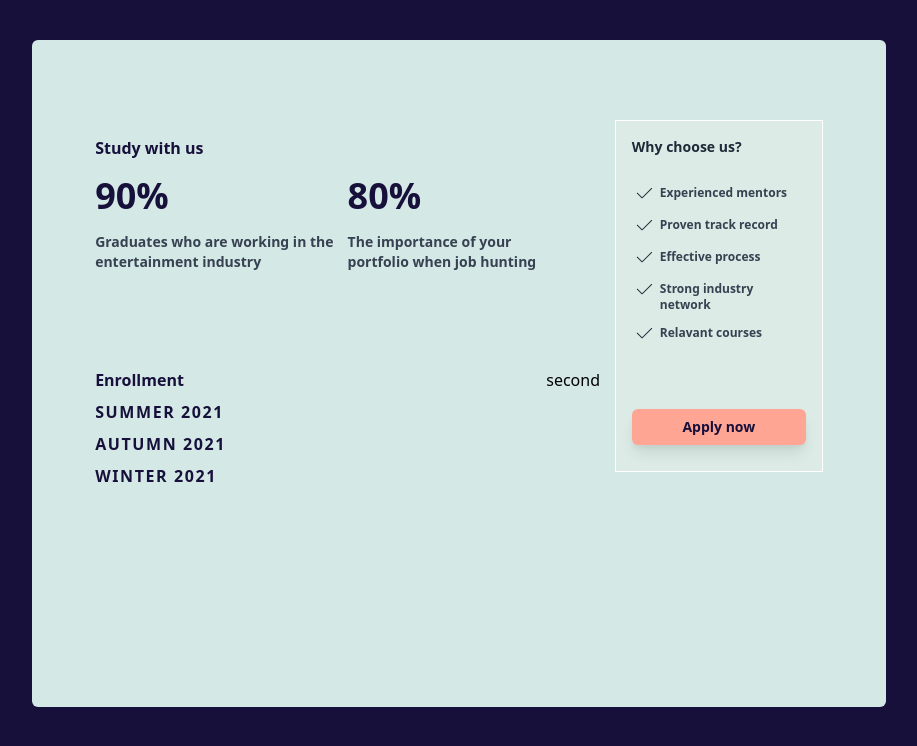
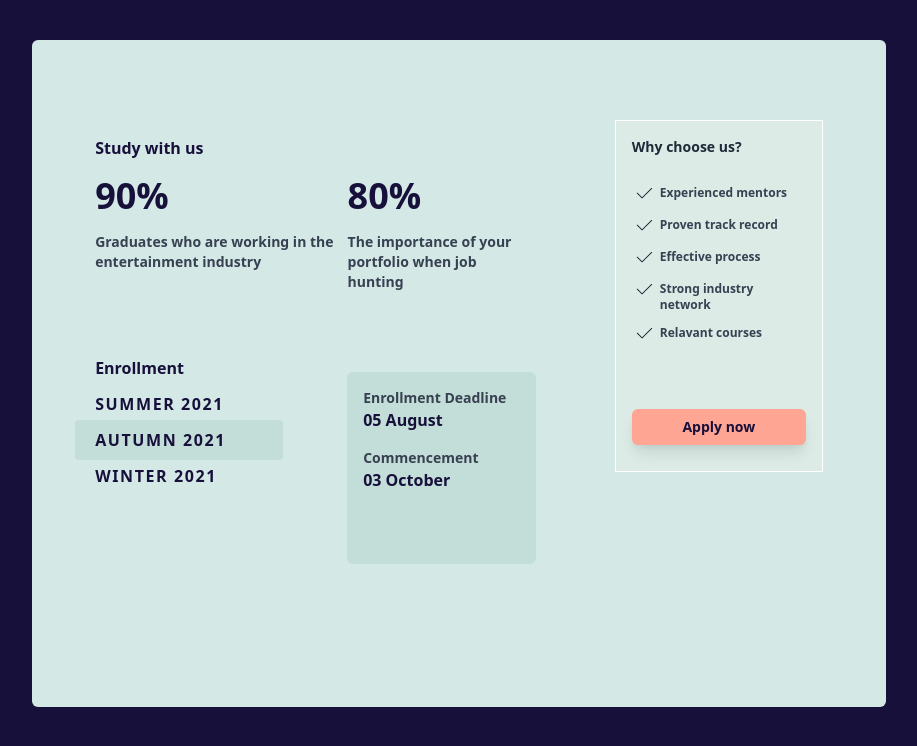
Before and after one commit to nasir-001/100-components, a Vue app: page /layout30 in a window 1280 px wide. Shown: the top 746 px of the page, without its empty margins (181-1098 px from the left). Built offline with nearby package versions, Linux system fonts and the light colour scheme; the HTML template or start-up script is replaced by a standard one.

Commit message:
add the middle text in the colored card

```diff
--- a/src/views/Layout30.vue
+++ b/src/views/Layout30.vue
@@ -19,28 +19,41 @@
               <div class="text-4xl text-layout30backgroundColor font-bold">
                 80%
               </div>
-              <div class="text-sm mr-10 text-gray-700 pt-4 font-semibold">
+              <div class="text-sm mr-20 text-gray-700 pt-4 font-semibold">
                 The importance of your portfolio when job hunting
               </div>
             </div>
           </div>
-          <div class="flex justify-between">
-            <div class="mt-24">
+          <div class="flex justify-start">
+            <div class="mt-16">
                <div class="font-semibold text-layout30backgroundColor">
                 Enrollment
                </div>
-               <div class="text-layout30backgroundColor pt-2 tracking-widest uppercase font-semibold">
+               <div class="text-layout30backgroundColor pt-3 tracking-widest uppercase font-semibold">
                  Summer 2021
                </div>
-               <div class="text-layout30backgroundColor pt-2 tracking-widest uppercase font-semibold">
-                 Autumn 2021
+               <div class="bg-layout30smallCardBackgroundColor mt-1 w-52 -ml-5 rounded">
+                <div class="text-layout30backgroundColor pt-2 tracking-widest pb-2 pl-5 uppercase font-semibold">
+                  Autumn 2021
+                </div>
                </div>
-               <div class="text-layout30backgroundColor pt-2 tracking-widest uppercase font-semibold">
+               <div class="text-layout30backgroundColor pt-1 tracking-widest uppercase font-semibold">
                  Winter 2021
                </div>
             </div>
-            <div class="mt-24">
-              second
+            <div class="mt-20 bg-layout30smallCardBackgroundColor mx-16 h-48 w-2/5 rounded-md">
+              <div class="pt-4 pl-4 text-gray-700 text-sm font-semibold">
+                Enrollment Deadline
+              </div>
+              <div class="pl-4 pt 1 text-layout30backgroundColor font-semibold">
+                05 August
+              </div>
+              <div class="pt-4 pl-4 text-gray-700 text-sm font-semibold">
+                Commencement
+              </div>
+              <div class="pl-4 pt 1 text-layout30backgroundColor font-semibold">
+                03 October
+              </div>
             </div>
           </div>
         </div>
--- a/tailwind.config.js
+++ b/tailwind.config.js
@@ -113,6 +113,7 @@ module.exports = {
         'layout30cardColor': '#d4e8e6',
         'layout30smallCardColor': '#dcebe6',
         'layout30buttonColor': '#ffa593',
+        'layout30smallCardBackgroundColor': '#c3ded8',
       },
       // eslint-disable-next-line no-unused-vars
       backgroundImage: theme => ({
```
